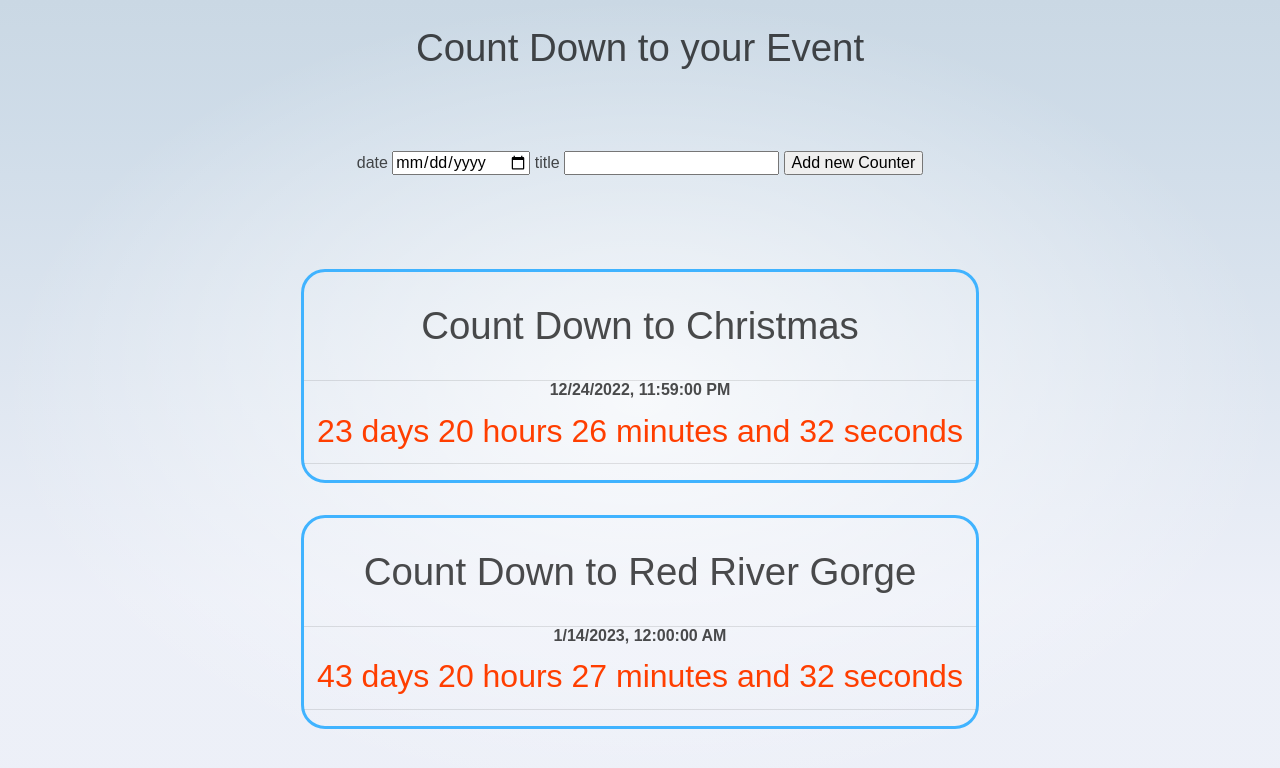
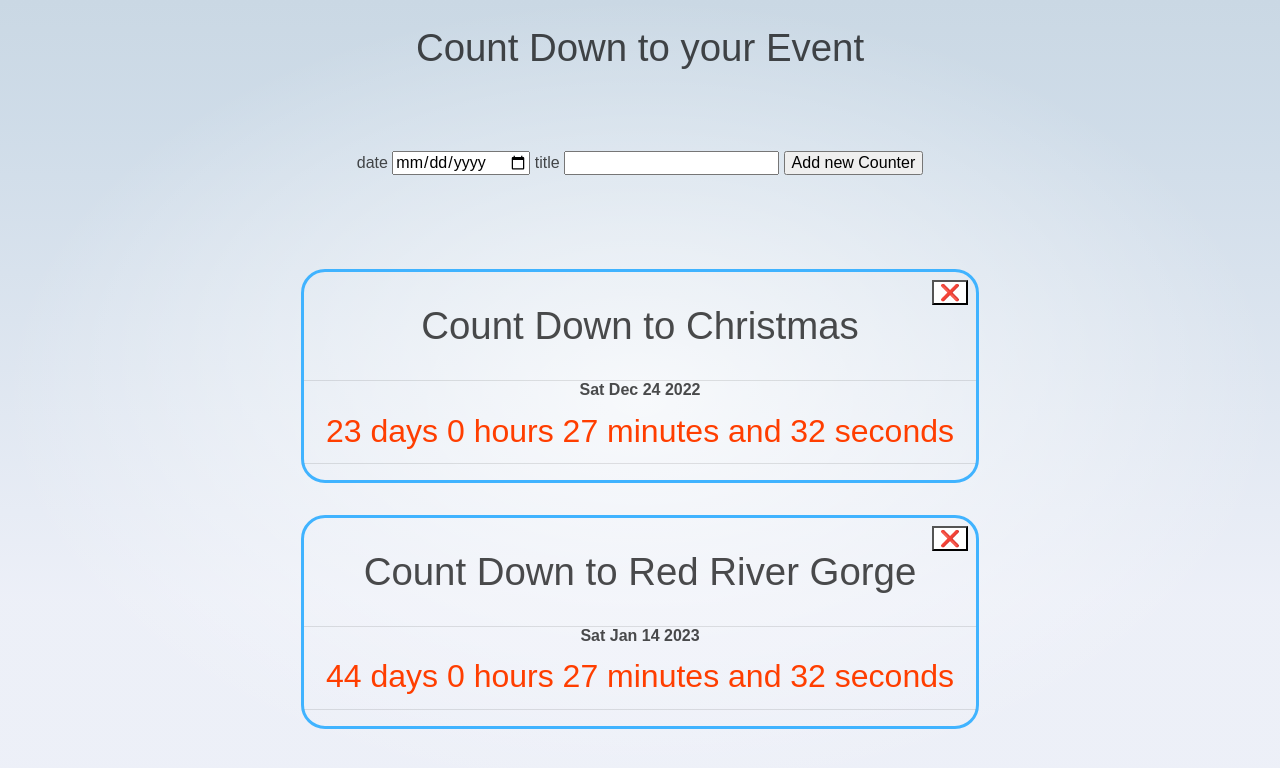
Before and after one commit to hajile78/count-down-timer, a SvelteKit app: page / in a window 1280 px wide. Shown: the top 768 px of the page. Built offline with nearby package versions, Linux system fonts and the light colour scheme.

Commit message:
add delete button and sort of date

```diff
--- a/src/routes/+page.svelte
+++ b/src/routes/+page.svelte
@@ -1,5 +1,6 @@
 <script lang="ts">
 	import { onMount } from 'svelte';
+	import Counter from './Counter.svelte';
 	import CounterWidget from './CounterWidget.svelte';
 	type Counter = {
 		date: string;
@@ -7,26 +8,32 @@
 	};
 
 	export let newCounter: Counter = { date: '', title: '' };
-	let counterList: Counter[] = []
+	let counterList: Counter[] = [];
 
+	function addTolocalStorage(counterList: Counter[]) {
+		localStorage.setItem('counterList', JSON.stringify(counterList));
+	}
 
 	function addToList() {
 		if (!newCounter.date) return;
 		counterList = [...counterList, newCounter];
-		localStorage.setItem('counterList', JSON.stringify(counterList))
+		addTolocalStorage(counterList);
 		newCounter = { date: '', title: '' };
-		console.log(counterList);
+	}
+
+	export function removeFromList(counterTitle: String) {
+		counterList = counterList.filter((item) => item.title !== counterTitle);
+		addTolocalStorage(counterList);
 	}
 
 	onMount(() => {
-
 		const defaultList = [
-			{ date: '2022-12-24T23:59:00Z', title: 'Christmas' },
+			{ date: '2022-12-24', title: 'Christmas' },
 			{ date: '2023-01-14', title: 'Red River Gorge' }
-		]
-		let local = localStorage.getItem('counterList')
-		counterList = local === null ? defaultList : JSON.parse(local)
-	})
+		];
+		let local = localStorage.getItem('counterList');
+		counterList = local === null ? defaultList : JSON.parse(local);
+	});
 </script>
 
 <svelte:head>
@@ -49,8 +56,8 @@
 </section>
 
 <section>
-	{#each counterList as counter}
-		<CounterWidget dateStr={counter.date} countDownTitle={counter.title} />
+	{#each [...counterList].sort((a, b) => a.date > b.date ? 1 : -1) as counter}
+		<CounterWidget dateStr={counter.date} countDownTitle={counter.title} {removeFromList} />
 	{/each}
 </section>
 
--- a/src/routes/Counter.svelte
+++ b/src/routes/Counter.svelte
@@ -1,7 +1,8 @@
 <script lang="ts">
 	import { onMount } from 'svelte';
-	export let dateStr: string
-	let goalDate = Date.parse(dateStr);
+	export let dateStr: string;
+
+	let goalDate = Date.parse(dateStr+'T00:00:00.000-04:00');
 	let coundownDays: number;
 	let days: number = 0,
 		hours: number = 0,
@@ -28,7 +29,7 @@
 </script>
 
 <div class="counter">
-	<strong>{new Date(goalDate).toLocaleString()}</strong>
+	<strong>{new Date(goalDate).toDateString()}</strong>
 	<div class="counter-viewport">
 		<div class="counter-digits">
 			<strong>{days} days {hours} hours {min} minutes and {seconds} seconds</strong>
--- a/src/routes/CounterWidget.svelte
+++ b/src/routes/CounterWidget.svelte
@@ -2,10 +2,12 @@
 	import Counter from './Counter.svelte';
 	export let dateStr: string;
 	export let countDownTitle: string;
+	export let removeFromList: (counterTitle: string) => void;
 </script>
 
 <div class="counterContainer">
 	<h1>Count Down to {countDownTitle}</h1>
+	<button on:click={() => removeFromList(countDownTitle)} />
 	<Counter {dateStr} />
 </div>
 
@@ -16,5 +18,17 @@
 		border-color: var(--color-theme-2);
 		border-style: solid;
 		margin: 1rem;
+		position: relative;
+	}
+
+	.counterContainer button {
+		position: absolute;
+		top: 0.5rem;
+		right: 0.5rem;
+		background-color: white;
+	}
+
+	.counterContainer button::before {
+		content: '❌';
 	}
 </style>
```
